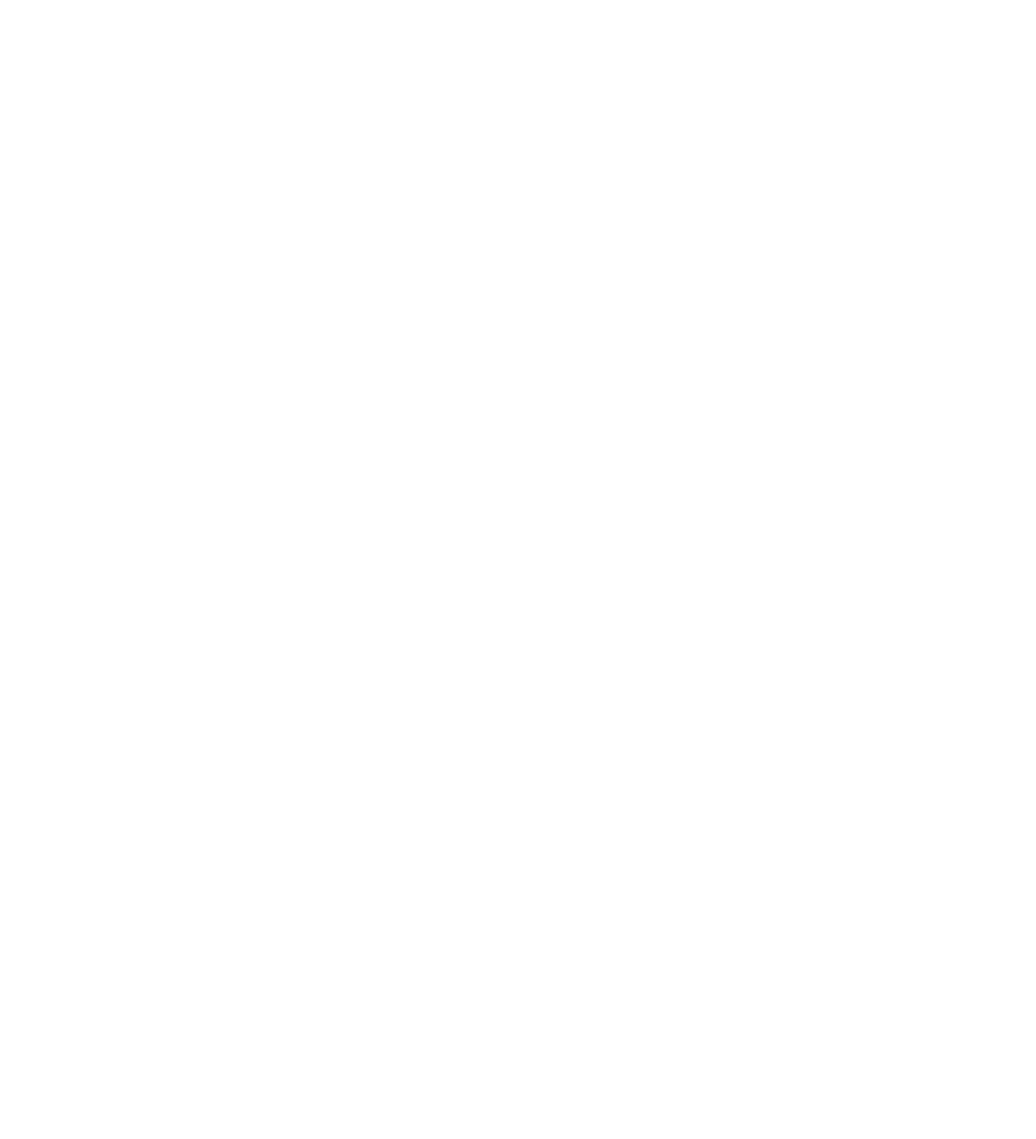
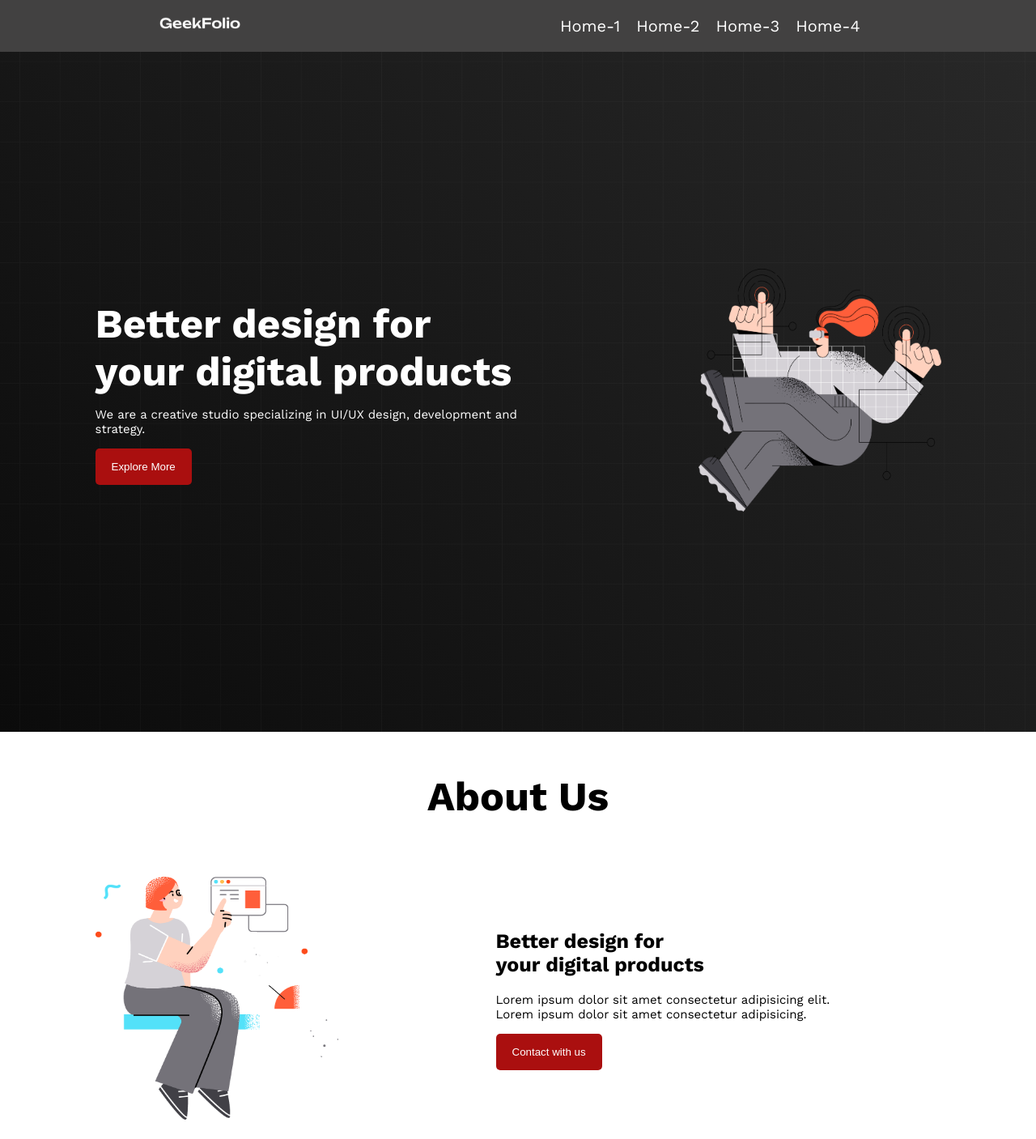
Before and after one commit to NN-shanta/Digital-Product, a plain HTML site: page index.html in a window 1280 px wide. Shown: the whole page at 81% size. Before the commit the page ends 800 px from the top, so only its background shows below. Drawn offline with nearby package versions, Linux system fonts and the light colour scheme.

Commit message:
main section added

```diff
--- a/index.html
+++ b/index.html
@@ -7,10 +7,68 @@
     <!-- style sheet link -->
     <link rel="stylesheet" href="style.css" />
     <!-- font link -->
+    <link rel="preconnect" href="https://fonts.googleapis.com" />
+    <link rel="preconnect" href="https://fonts.gstatic.com" crossorigin />
+    <link
+      href="https://fonts.googleapis.com/css2?family=Work+Sans:ital,wght@0,100..900;1,100..900&display=swap"
+      rel="stylesheet"
+    />
   </head>
   <body>
     <header>
-      <div></div>
+      <!-- navigation create -->
+      <div class="header">
+        <div>
+          <img src="logo/logo-light.png" alt="" class="logo" />
+        </div>
+        <div>
+          <ul class="navigation">
+            <li class="nav">Home-1</li>
+            <li class="nav">Home-2</li>
+            <li class="nav">Home-3</li>
+            <li class="nav">Home-4</li>
+          </ul>
+        </div>
+      </div>
+      <div class="banner header">
+        <div class="banner-description">
+          <h1 class="title">
+            Better design for <br />
+            your digital products
+          </h1>
+          <p class="pera">
+            We are a creative studio specializing in UI/UX design, development
+            and strategy.
+          </p>
+          <button class="pry-btn">Explore More</button>
+        </div>
+        <div class="banner-photo">
+          <img src="images/banner.png" class="photo" />
+        </div>
+      </div>
     </header>
+    <main>
+      <!-- About section -->
+      <section>
+        <h1 class="title section-title">About Us</h1>
+        <div class="about-sec header">
+          <div>
+            <img src="images/section.png" alt="" class="photo" />
+          </div>
+          <div class="banner-description about-description">
+            <h1 class="about-title">
+              Better design for <br />
+              your digital products
+            </h1>
+            <p class="pera">
+              Lorem ipsum dolor sit amet consectetur adipisicing elit.
+              <br>
+              Lorem ipsum dolor sit amet consectetur adipisicing.
+            </p>
+            <button class="pry-btn">Contact with us</button>
+          </div>
+        </div>
+      </section>
+    </main>
   </body>
 </html>
--- a/style.css
+++ b/style.css
@@ -1,6 +1,79 @@
-*{
-    margin: 0px;
+* {
+  margin: 0px;
 }
-body{
-
+body {
+  font-family: "Work Sans", serif;
 }
+/* navigation create */
+.header {
+  display: flex;
+  justify-content: space-around;
+  align-items: center;
+  background-color: #424141;
+  color: #fff;
+  padding: 20px;
+}
+.logo {
+  width: 100px;
+  height: 20px;
+}
+.navigation {
+  display: flex;
+}
+.nav {
+  list-style: none;
+  font-size: 20px;
+  font-weight: 400;
+  margin-right: 20px;
+}
+/* banner section */
+.banner {
+  background-image: url("images/background.png"),
+    linear-gradient(45deg, #0b0b0b, #282828);
+  background-size: cover;
+  background-repeat: no-repeat;
+  height: 100vh;
+  justify-content: space-around;
+}
+.banner-description {
+  width: 550px;
+}
+.title {
+  font-size: 50px;
+  font-weight: 700px;
+  margin-bottom: 15px;
+}
+.pera {
+  font-size: 15px;
+  font-weight: 300px;
+  margin-bottom: 15px;
+}
+.photo {
+  width: 300px;
+  height: 300px;
+}
+.pry-btn {
+  padding: 15px 20px;
+  background-color: rgb(170, 15, 15);
+  color: #fff;
+  border-radius: 5px;
+  border-style: none;
+  /* font-size: 10px; */
+}
+/* about section */
+.about-sec{
+    background-color: #fff;
+    color: black;
+}
+.about-description{
+}
+.section-title{
+    text-align: center;
+    margin-top:50px;
+    margin-bottom: 50px;
+}
+.about-title{
+    font-size: 25px ;
+    font-weight: 400px;
+    margin-bottom: 20px;
+}
```
